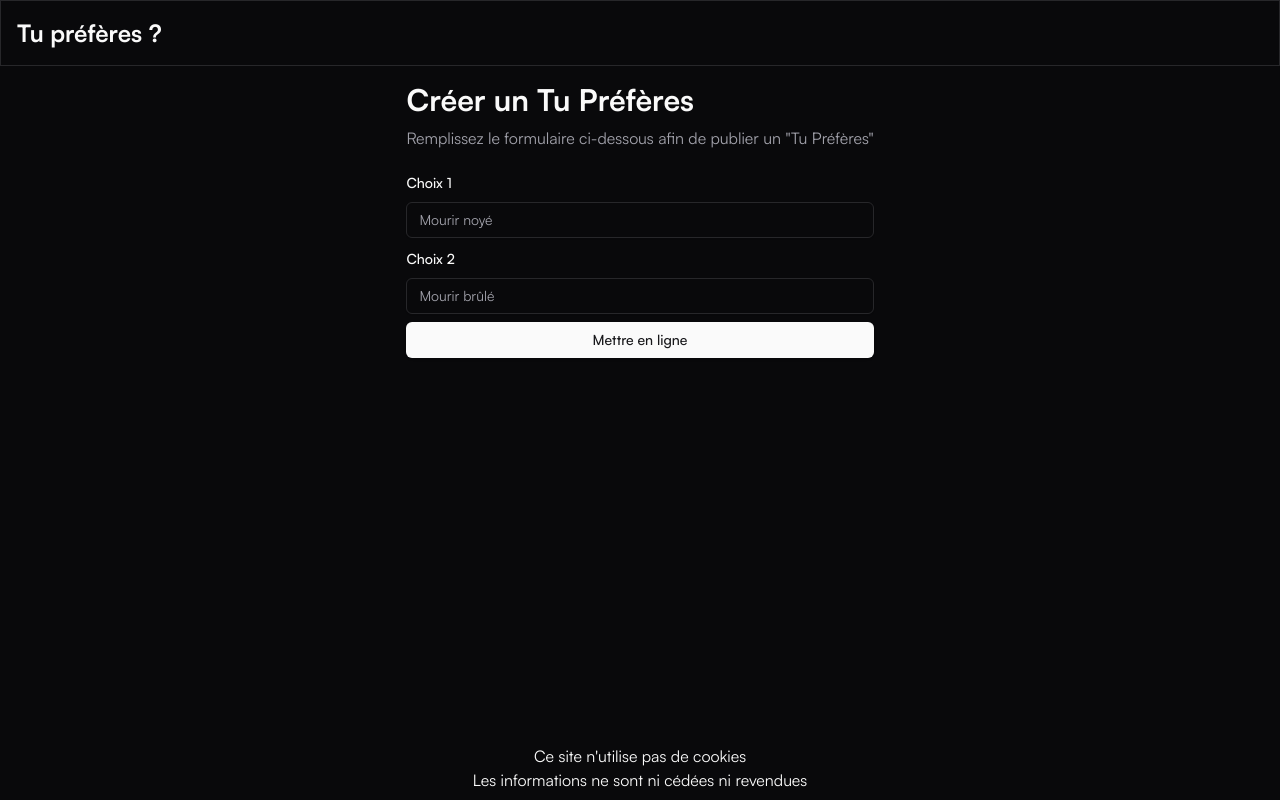
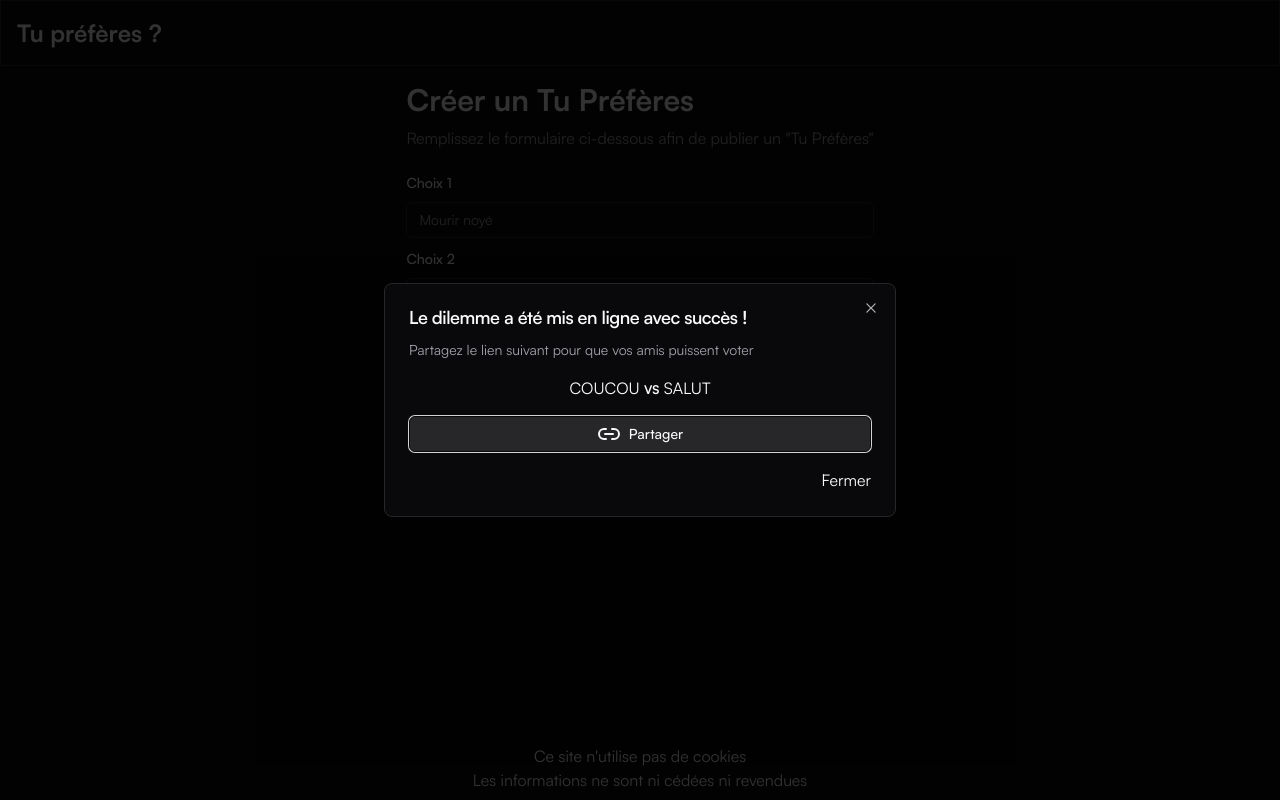
Before and after one commit to Kylian-d-p/tu-preferes, a Next.js app: page /create in a window 1280 px wide. Built offline with nearby package versions, Linux system fonts and the light colour scheme.

Commit message:
Refactor create form to include createdChoice in the response

```diff
--- a/app/create/create-action.tsx
+++ b/app/create/create-action.tsx
@@ -8,7 +8,7 @@
   const checkedValues = await createType.safeParseAsync(values)
 
   if (!checkedValues.success) {
-    return { error: "Choix invalides", success: null }
+    return { error: "Choix invalides", success: null, createdChoice: null }
   }
 
   const search = await prisma.choice.findFirst({
@@ -27,15 +27,15 @@
   })
 
   if (search) {
-    return { error: "Ce dilemme existe déjà", success: null }
+    return { error: "Ce dilemme existe déjà", success: null, createdChoice: null }
   }
 
-  await prisma.choice.create({
+  const createdChoice = await prisma.choice.create({
     data: {
       choice1: checkedValues.data.choice1,
       choice2: checkedValues.data.choice2,
     }
   })
 
-  return { error: null, success: "Le choix a été mis en ligne avec succès !" }
+  return { error: null, success: "Le choix a été mis en ligne avec succès !", createdChoice: createdChoice }
 }
--- a/app/create/create-form.tsx
+++ b/app/create/create-form.tsx
@@ -1,10 +1,12 @@
 "use client";
 
 import { Button } from "@/components/ui/button";
+import { Dialog, DialogClose, DialogContent, DialogDescription, DialogFooter, DialogHeader, DialogTitle } from "@/components/ui/dialog";
 import { Form, FormControl, FormField, FormItem, FormLabel, FormMessage } from "@/components/ui/form";
 import { Input } from "@/components/ui/input";
 import { zodResolver } from "@hookform/resolvers/zod";
-import { useState } from "react";
+import { Check, Link2 } from "lucide-react";
+import { useEffect, useState } from "react";
 import { useForm } from "react-hook-form";
 import { z } from "zod";
 import createAction from "./create-action";
@@ -13,6 +15,9 @@
 export default function CreateForm() {
   const [error, setError] = useState<string | null>(null)
   const [success, setSuccess] = useState<string | null>(null)
+  const [createdChoice, setCreatedChoice] = useState<{ id: string, choice1: string, choice2: string } | null>({ id: "coucou", choice1: "COUCOU", choice2: "SALUT" })
+  const [createdOpen, setCreatedOpen] = useState(true)
+  const [copied, setCopied] = useState(false)
 
   const form = useForm({
     resolver: zodResolver(createType),
@@ -36,7 +41,20 @@
         setSuccess(null)
       }, 5000)
     }
+
+    if (res && res.createdChoice) {
+      setCreatedChoice(res.createdChoice)
+      setCreatedOpen(true)
+    }
   }
+
+  useEffect(() => {
+    if (copied) {
+      setTimeout(() => {
+        setCopied(false);
+      }, 3000);
+    }
+  }, [copied]);
 
   return (
     <Form {...form}>
@@ -67,6 +85,26 @@
           } />
         {error && <p className="text-destructive">{error}</p>}
         {success && <p className="text-green-600">{success}</p>}
+        <Dialog open={createdOpen} onOpenChange={setCreatedOpen}>
+          <DialogContent>
+            <DialogHeader className="flex flex-col gap-2">
+              <DialogTitle>Le dilemme a été mis en ligne avec succès !</DialogTitle>
+              <DialogDescription>Partagez le lien suivant pour que vos amis puissent voter</DialogDescription>
+            </DialogHeader>
+            <div className="flex justify-center gap-2">
+              <p>{createdChoice?.choice1} <span className="text-xs font-bold">VS</span> {createdChoice?.choice2}</p>
+            </div>
+            <Button variant={"secondary"} className="w-full border border-background flex items-center gap-2" onClick={() => {
+              setCopied(true);
+              navigator.clipboard.writeText(`${document.location.origin}/?id=${createdChoice?.id}`);
+            }}>
+              {copied ? <Check /> : <Link2 />} Partager
+            </Button>
+            <DialogFooter>
+              <DialogClose>Fermer</DialogClose>
+            </DialogFooter>
+          </DialogContent>
+        </Dialog>
         <Button className="flex items-center gap-2 w-full" disabled={form.formState.isSubmitting || Boolean(success)} >Mettre en ligne</Button>
       </form>
     </Form>
--- /dev/null
+++ b/components/ui/dialog.tsx
@@ -0,0 +1,122 @@
+"use client"
+
+import * as React from "react"
+import * as DialogPrimitive from "@radix-ui/react-dialog"
+import { Cross2Icon } from "@radix-ui/react-icons"
+
+import { cn } from "@/lib/utils"
+
+const Dialog = DialogPrimitive.Root
+
+const DialogTrigger = DialogPrimitive.Trigger
+
+const DialogPortal = DialogPrimitive.Portal
+
+const DialogClose = DialogPrimitive.Close
+
+const DialogOverlay = React.forwardRef<
+  React.ElementRef<typeof DialogPrimitive.Overlay>,
+  React.ComponentPropsWithoutRef<typeof DialogPrimitive.Overlay>
+>(({ className, ...props }, ref) => (
+  <DialogPrimitive.Overlay
+    ref={ref}
+    className={cn(
+      "fixed inset-0 z-50 bg-black/80  data-[state=open]:animate-in data-[state=closed]:animate-out data-[state=closed]:fade-out-0 data-[state=open]:fade-in-0",
+      className
+    )}
+    {...props}
+  />
+))
+DialogOverlay.displayName = DialogPrimitive.Overlay.displayName
+
+const DialogContent = React.forwardRef<
+  React.ElementRef<typeof DialogPrimitive.Content>,
+  React.ComponentPropsWithoutRef<typeof DialogPrimitive.Content>
+>(({ className, children, ...props }, ref) => (
+  <DialogPortal>
+    <DialogOverlay />
+    <DialogPrimitive.Content
+      ref={ref}
+      className={cn(
+        "fixed left-[50%] top-[50%] z-50 grid w-full max-w-lg translate-x-[-50%] translate-y-[-50%] gap-4 border bg-background p-6 shadow-lg duration-200 data-[state=open]:animate-in data-[state=closed]:animate-out data-[state=closed]:fade-out-0 data-[state=open]:fade-in-0 data-[state=closed]:zoom-out-95 data-[state=open]:zoom-in-95 data-[state=closed]:slide-out-to-left-1/2 data-[state=closed]:slide-out-to-top-[48%] data-[state=open]:slide-in-from-left-1/2 data-[state=open]:slide-in-from-top-[48%] sm:rounded-lg",
+        className
+      )}
+      {...props}
+    >
+      {children}
+      <DialogPrimitive.Close className="absolute right-4 top-4 rounded-sm opacity-70 ring-offset-background transition-opacity hover:opacity-100 focus:outline-none focus:ring-2 focus:ring-ring focus:ring-offset-2 disabled:pointer-events-none data-[state=open]:bg-accent data-[state=open]:text-muted-foreground">
+        <Cross2Icon className="h-4 w-4" />
+        <span className="sr-only">Close</span>
+      </DialogPrimitive.Close>
+    </DialogPrimitive.Content>
+  </DialogPortal>
+))
+DialogContent.displayName = DialogPrimitive.Content.displayName
+
+const DialogHeader = ({
+  className,
+  ...props
+}: React.HTMLAttributes<HTMLDivElement>) => (
+  <div
+    className={cn(
+      "flex flex-col space-y-1.5 text-center sm:text-left",
+      className
+    )}
+    {...props}
+  />
+)
+DialogHeader.displayName = "DialogHeader"
+
+const DialogFooter = ({
+  className,
+  ...props
+}: React.HTMLAttributes<HTMLDivElement>) => (
+  <div
+    className={cn(
+      "flex flex-col-reverse sm:flex-row sm:justify-end sm:space-x-2",
+      className
+    )}
+    {...props}
+  />
+)
+DialogFooter.displayName = "DialogFooter"
+
+const DialogTitle = React.forwardRef<
+  React.ElementRef<typeof DialogPrimitive.Title>,
+  React.ComponentPropsWithoutRef<typeof DialogPrimitive.Title>
+>(({ className, ...props }, ref) => (
+  <DialogPrimitive.Title
+    ref={ref}
+    className={cn(
+      "text-lg font-semibold leading-none tracking-tight",
+      className
+    )}
+    {...props}
+  />
+))
+DialogTitle.displayName = DialogPrimitive.Title.displayName
+
+const DialogDescription = React.forwardRef<
+  React.ElementRef<typeof DialogPrimitive.Description>,
+  React.ComponentPropsWithoutRef<typeof DialogPrimitive.Description>
+>(({ className, ...props }, ref) => (
+  <DialogPrimitive.Description
+    ref={ref}
+    className={cn("text-sm text-muted-foreground", className)}
+    {...props}
+  />
+))
+DialogDescription.displayName = DialogPrimitive.Description.displayName
+
+export {
+  Dialog,
+  DialogPortal,
+  DialogOverlay,
+  DialogTrigger,
+  DialogClose,
+  DialogContent,
+  DialogHeader,
+  DialogFooter,
+  DialogTitle,
+  DialogDescription,
+}
```
